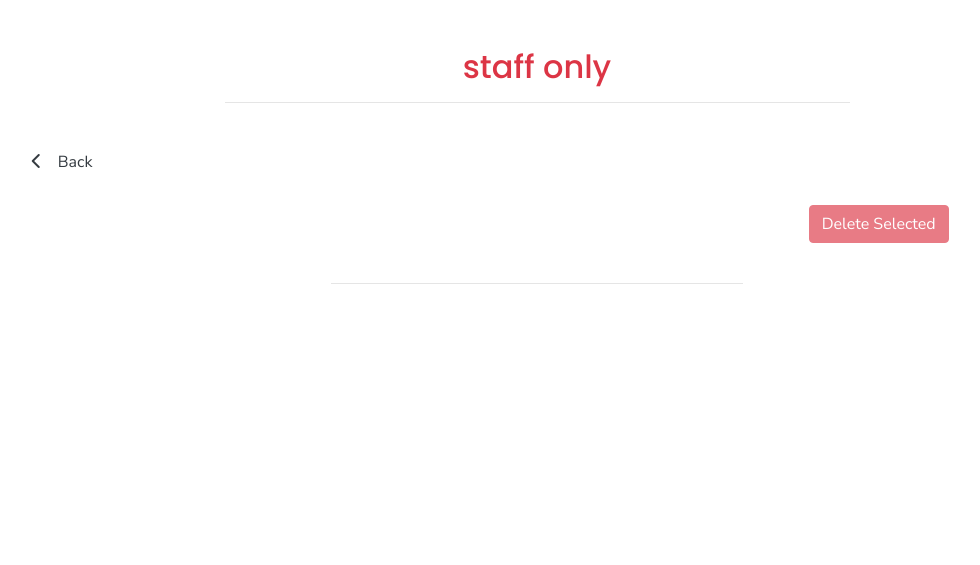
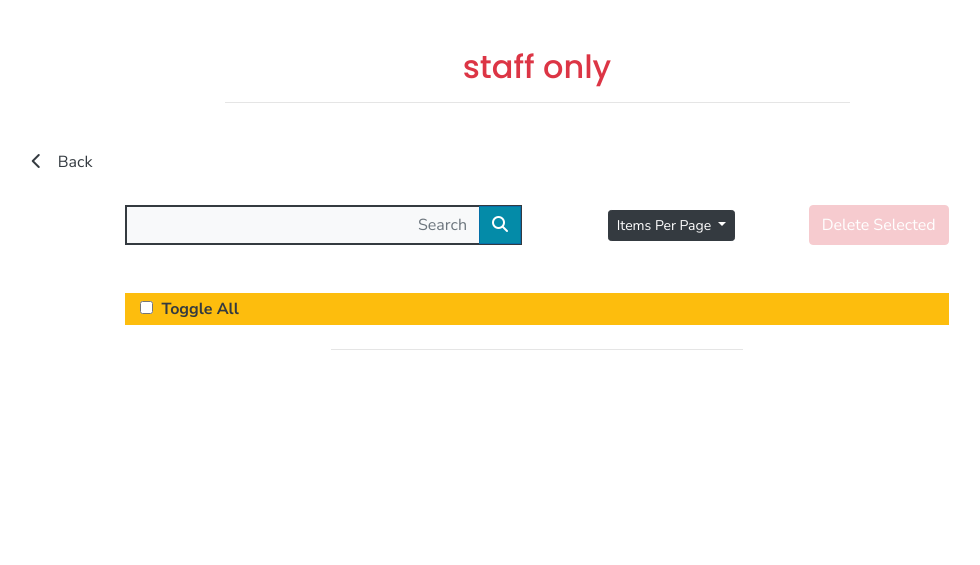
Before and after one commit to BonnieMcb/boardgame, a Django app: page /staff/shop/edit/ in a window 1280 px wide. Shown: the part 72-637 px from the top of the page, without its empty margins (103-1083 px from the left). Run offline with Django 3.2, Linux system fonts and the light colour scheme; data that the repository does not hold is empty; some libraries are stand-ins or nearby versions.

Commit message:
Add search bar and items per page dropdown to staff area

```diff
--- a/staff/contexts.py
+++ b/staff/contexts.py
@@ -1,6 +1,10 @@
 from django.core.paginator import Paginator
 from games.models import Product
 from events.models import Events
+from django.db.models import Q
+
+
+DEFAULT_ITEMS_PER_PAGE = 25
 
 
 def is_staff(request):
@@ -16,10 +20,56 @@ def is_staff(request):
     return user.is_superuser()
 
 
+# cut down version of the function from games view
+def handle_url_params(request):
+
+    base = request.GET.urlencode() + '&'
+    get_params = {
+        'no_page': base,
+        'no_count': base,
+        'search': ''
+    }
+
+    url_params = request.GET.urlencode()
+    if url_params:
+
+        # remove params as needed
+        has_page = 'page' in request.GET
+        has_count = 'count' in request.GET
+        has_q = 'q' in request.GET
+
+        if has_page:
+            copy = request.GET.copy()
+            copy.pop('page')
+            get_params['no_page'] = copy.urlencode() + '&'
+
+        if has_count:
+            copy = request.GET.copy()
+            copy.pop('count')
+            if has_page:
+                copy.pop('page')
+            get_params['no_count'] = copy.urlencode() + '&'
+
+        if has_q:
+            get_params['search'] = request.GET.get('q')
+
+    return get_params
+
+
 def shop_list(request):
     games = Product.objects.all()
 
-    paginator = Paginator(games, 25)
+    items_per_page = DEFAULT_ITEMS_PER_PAGE
+    param_count = request.GET.get('count')
+    if param_count:
+        items_per_page = param_count
+
+    query = request.GET.get('q')
+    if query:
+        query_set = Q(names__icontains=query)
+        games = games.filter(query_set)
+
+    paginator = Paginator(games, items_per_page)
 
     page_number = request.GET.get('page')
     page_obj = paginator.get_page(page_number)
@@ -30,7 +80,17 @@ def shop_list(request):
 def event_list(request):
     events = Events.objects.all()
 
-    paginator = Paginator(events, 25)
+    items_per_page = DEFAULT_ITEMS_PER_PAGE
+    param_count = request.GET.get('count')
+    if param_count:
+        items_per_page = param_count
+
+    query = request.GET.get('q')
+    if query:
+        query_set = Q(name__icontains=query)
+        events = events.filter(query_set)
+
+    paginator = Paginator(events, items_per_page)
 
     page_number = request.GET.get('page')
     page_obj = paginator.get_page(page_number)
--- a/staff/static/staff/css/staff.css
+++ b/staff/static/staff/css/staff.css
@@ -28,3 +28,7 @@ form input[type=text], form input[type=number], form input[type=url], form selec
     background: #F8F9FA;
     border: 1px solid #343a40;
 }
+
+.btn:disabled {
+    opacity: 0.25;
+}
--- a/staff/static/staff/js/staff.js
+++ b/staff/static/staff/js/staff.js
@@ -1,5 +1,3 @@
-console.log("SOMETHING")
-
 $(document).ready(function() {
 
     let all = $('.delete-check');
@@ -45,6 +43,15 @@ $(document).ready(function() {
         $('.modal').modal();
     });
 
+    // toggle all checkboxes for easy bulk deletion
+    $('#check-all').on('click', function() {
+
+        let checked = $(this).is(':checked');
+        all.attr('checked', checked);
+
+        all.change();
+    });
+
     $('input[name=datetime]').flatpickr({
         enableTime: true,
         dateFormat: "Y-m-d H:i",
--- a/staff/templates/staff/product_list.html
+++ b/staff/templates/staff/product_list.html
@@ -33,13 +33,45 @@
     </div>
     <div class="row d-flex justify-content-center">
         <div class="col col-lg-8">
-            <div class="row mb-3">
-                <div class="col d-flex justify-content-end ">
+            <div class="row mb-5">
+                <div class="col-6">
+                    <form method="GET" action="{% url 'product_list' %}">
+                        <div class="input-group w-100 border border-dark">
+                            <input class="form-control rounded-0 bg-light" type="text" name="q" placeholder="Search" value="{{ get_params.search }}">
+                            <div class="input-group-append">
+                                <button class="form-control btn btn-primary rounded-0" type="submit">
+                                    <span class="icon">
+                                        <i class="fas fa-search"></i>
+                                    </span>
+                                </button>
+                            </div>
+                        </div>
+                    </form>
+                </div>
+                <div class="col-3 d-flex justify-content-end">
+                    <div class="dropdown d-flex align-items-center">
+                        <button class="btn btn-sm btn-dark dropdown-toggle" type="button" id="count-dropdown" data-toggle="dropdown" aria-haspopup="true" aria-expanded="false">
+                            Items Per Page
+                        </button>
+                        <div class="dropdown-menu dropdown-fixed-h" aria-labelledby="count-dropdown">
+                            <a href="?{{ get_params.no_count }}count=25" class="dropdown-item">25</a>
+                            <a href="?{{ get_params.no_count }}count=50" class="dropdown-item">50</a>
+                            <a href="?{{ get_params.no_count }}count=100" class="dropdown-item">100</a>
+                        </div>
+                    </div>
+                </div>
+                <div class="col-3 d-flex justify-content-end">
                     <button id="delete-btn" class="btn btn-danger" disabled>Delete Selected</button>
                 </div>
             </div>
             <div class="row">
                 <div class="col">
+                <div class="row py-1 d-flex align-items-center bg-warning text-dark m-0">
+                    <label class="col bg-transparent mb-0" for="check-all">
+                        <input type="checkbox" value="" id="check-all">
+                        <span class="col game-name pl-1 font-weight-bold">Toggle All</span>
+                    </label>
+                </div>
                 {% for game in page_obj %}
                 <div class="row py-1 d-flex align-items-center bg-light text-dark m-0">
                     <label class="col-1 bg-transparent mb-0" for="check-{{ game.id }}">
@@ -56,13 +88,13 @@
                 <div class="col">
                 {% if page_obj.paginator.num_pages > 1 %}
                     {% if page_obj.has_previous %}
-                        <a href="?page={{ page_obj.previous_page_number }}" class="mr-2">
+                        <a href="?{{ get_params.no_page }}page={{ page_obj.previous_page_number }}" class="mr-2">
                             <i class="fas fa-chevron-left"></i>
                         </a>
                     {% endif %}
                     <span>{{ page_obj.number }} of {{ page_obj.paginator.num_pages }}</span>
                     {% if page_obj.has_next %}
-                        <a href="?page={{ page_obj.next_page_number }}" class="ml-2">
+                        <a href="?{{ get_params.no_page }}page={{ page_obj.next_page_number }}" class="ml-2">
                             <i class="fas fa-chevron-right"></i>
                         </a>
                     {% endif %}
--- a/staff/views.py
+++ b/staff/views.py
@@ -1,7 +1,7 @@
 from django.shortcuts import render, redirect, reverse
 from django.contrib import messages
 
-from .contexts import shop_list, is_staff, event_list
+from .contexts import shop_list, is_staff, event_list, handle_url_params
 from games.models import Product
 from events.models import Events
 from .forms import ProductForm, EventForm
@@ -28,8 +28,11 @@ def add_product(request):
 
 def product_list(request):
 
+    url_params = handle_url_params(request)
+
     context = {
-        'page_obj': shop_list(request)
+        'page_obj': shop_list(request),
+        'get_params': url_params
     }
 
     return render(request, 'staff/product_list.html', context)
@@ -113,10 +116,12 @@ def add_event(request):
 
 def events_list(request):
 
+    url_params = handle_url_params(request)
+
     context = {
-        'page_obj': event_list(request)
+        'page_obj': event_list(request),
+        'get_params': url_params
     }
-
     return render(request, 'staff/event_list.html', context)
 
 
```
Also changed, not shown: staff/templates/staff/event_list.html (+33 -1 lines).
